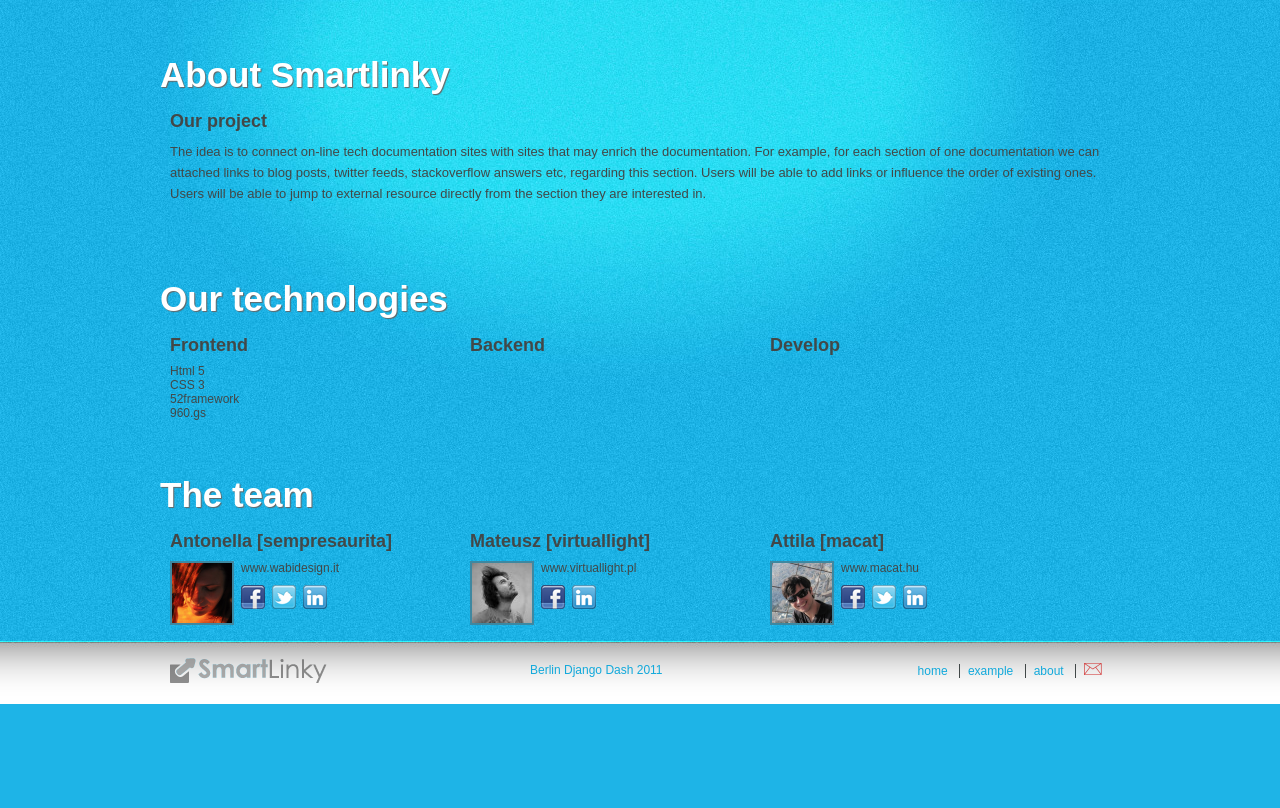
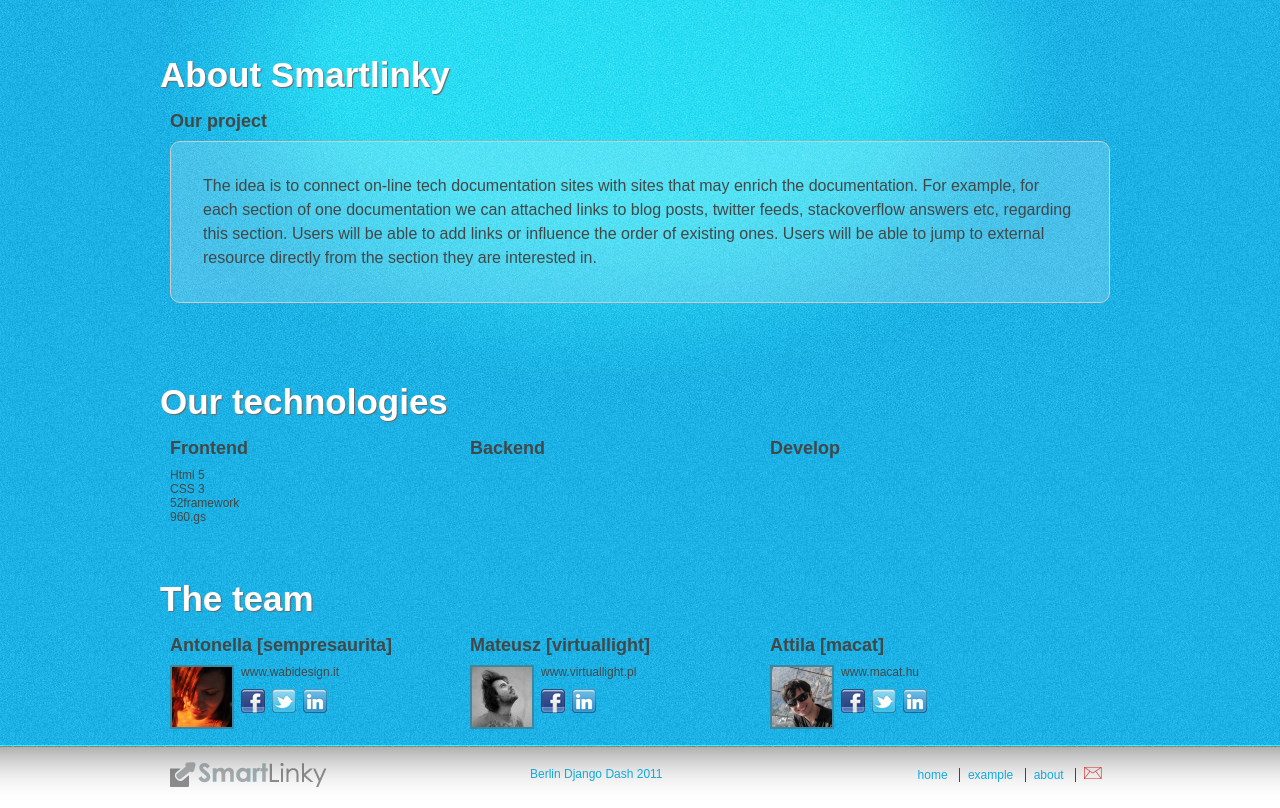
Before and after one commit to rootart/DQA, a Django app: page /about in a window 1280 px wide. Shown: the part 126-934 px from the top of the page. Before the commit the page ends 830 px from the top, so only its background shows below. Run offline with Django 3.2, Linux system fonts and the light colour scheme; parts of the project's set-up code (start-up, migrations or seed data) failed here and were passed over.

Commit message:
Change style about us

```diff
--- a/smartlinky/site_media/media/css/style.css
+++ b/smartlinky/site_media/media/css/style.css
@@ -192,8 +192,10 @@ footer nav ul li a:active{
 	text-align:left;
 }
 #main .about p {
-	font-size:13px;
-	line-height:21px;
+	background:rgba(250, 250, 250, .2);
+	font-size:16px;
+	line-height:24px;
+	padding:2em;
 }
 #main .about a:hover {
 	text-align:left;
--- a/smartlinky/templates/site/about.html
+++ b/smartlinky/templates/site/about.html
@@ -4,7 +4,7 @@
         <h1  class="shadow">About Smartlinky</h1>
 		<div class="col col_16">
 			<h2>Our project</h2>
-			<p>The idea is to connect on-line tech documentation sites with sites that may enrich the documentation.
+			<p class="rounded">The idea is to connect on-line tech documentation sites with sites that may enrich the documentation.
 			For example, for each section of one documentation we can attached links to blog posts, twitter feeds, stackoverflow answers etc, regarding this section.
 			Users will be able to add links or influence the order of existing ones.
 			Users will be able to jump to external resource directly from the section they are interested in.</p>
```
